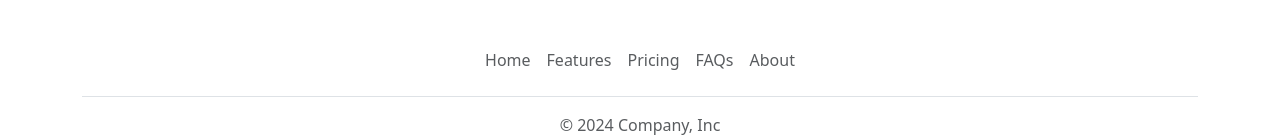
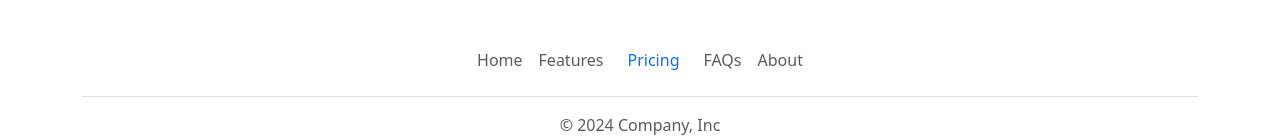
Before and after one commit to DanyilSoft/qwd-as, a plain HTML site: page index.html in a window 1280 px wide. Shown: the part 2159-2296 px from the top of the page. Drawn offline with nearby package versions, Linux system fonts and the light colour scheme.

Commit message:
Update index.html

```diff
--- a/index.html
+++ b/index.html
@@ -140,7 +140,7 @@
     <ul class="nav justify-content-center border-bottom pb-3 mb-3">
       <li class="nav-item"><a href="#" class="nav-link px-2 text-body-secondary">Home</a></li>
       <li class="nav-item"><a href="#" class="nav-link px-2 text-body-secondary">Features</a></li>
-      <li class="nav-item"><a href="pricing.html" class="nav-link px-2 text-body-secondary">Pricing</a></li>
+      <li class="nav-item"><a class="nav-link" href="pricing.html">Pricing</a></li>
       <li class="nav-item"><a href="#" class="nav-link px-2 text-body-secondary">FAQs</a></li>
       <li class="nav-item"><a href="about.html" class="nav-link px-2 text-body-secondary">About</a></li>
     </ul>
```
